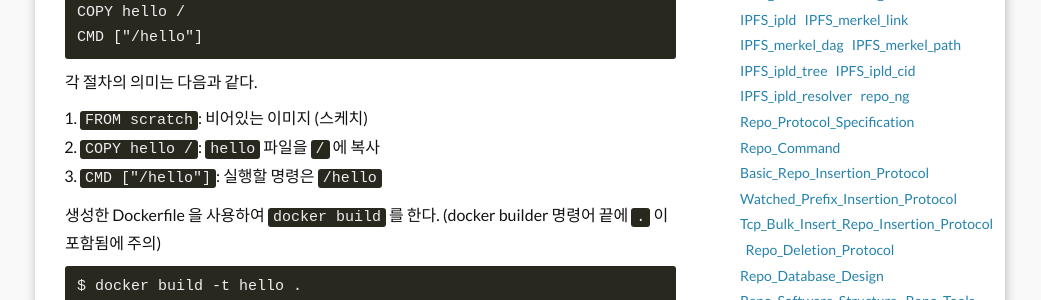
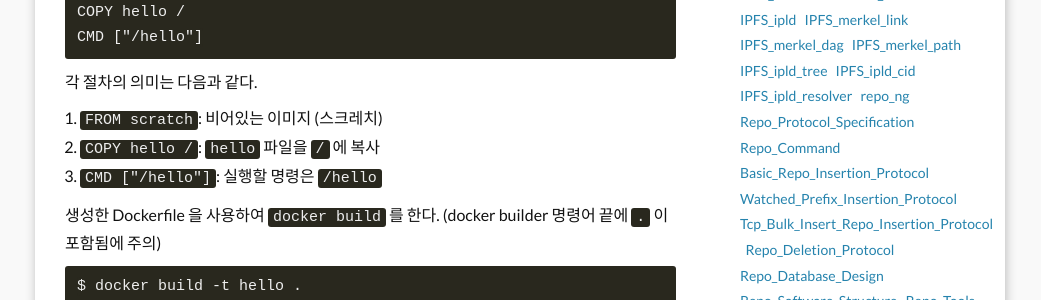
Before and after one commit to uni2u/uni2u.github.io, a Jekyll site: the page built from _posts/2020-02-18-docker03.md, in a window 1280 px wide and 900 px high, scrolled down 1548 px. Shown: the part 152-452 px from the top of the window, without its empty margins (120-1161 px from the left). Built offline with Jekyll 4.4.1, drawn with Linux system fonts in a browser that asks for light colours; comment, search, counter and statistics services are not loaded.

````diff
--- a/_posts/2020-02-18-docker03.md
+++ b/_posts/2020-02-18-docker03.md
@@ -24,8 +24,8 @@
 #include <stdio.h>
 
 int main() {
-	printf("hello from docker container\n");
-	return 0;
+    printf("hello from docker container\n");
+    return 0;
 }
 ```
 
@@ -38,7 +38,7 @@
 CFLAGS	= -static -Wall
 
 hello: hello.c
-	$(CC) $(CFLAGS) $< -o $@
+    $(CC) $(CFLAGS) $< -o $@
 ```
 
 c 코드이며 Makefile 을 사용하였기에 호스트에서 컴파일 하기 위해서는 'gcc' 와 'make' 가 필요하다.
@@ -81,7 +81,7 @@
 
 각 절차의 의미는 다음과 같다.
 
-1. `FROM scratch`: 비어있는 이미지 (스케치)
+1. `FROM scratch`: 비어있는 이미지 (스크레치)
 2. `COPY hello /`: `hello` 파일을 `/` 에 복사
 3. `CMD ["/hello"]`: 실행할 명령은 `/hello`
 
````
